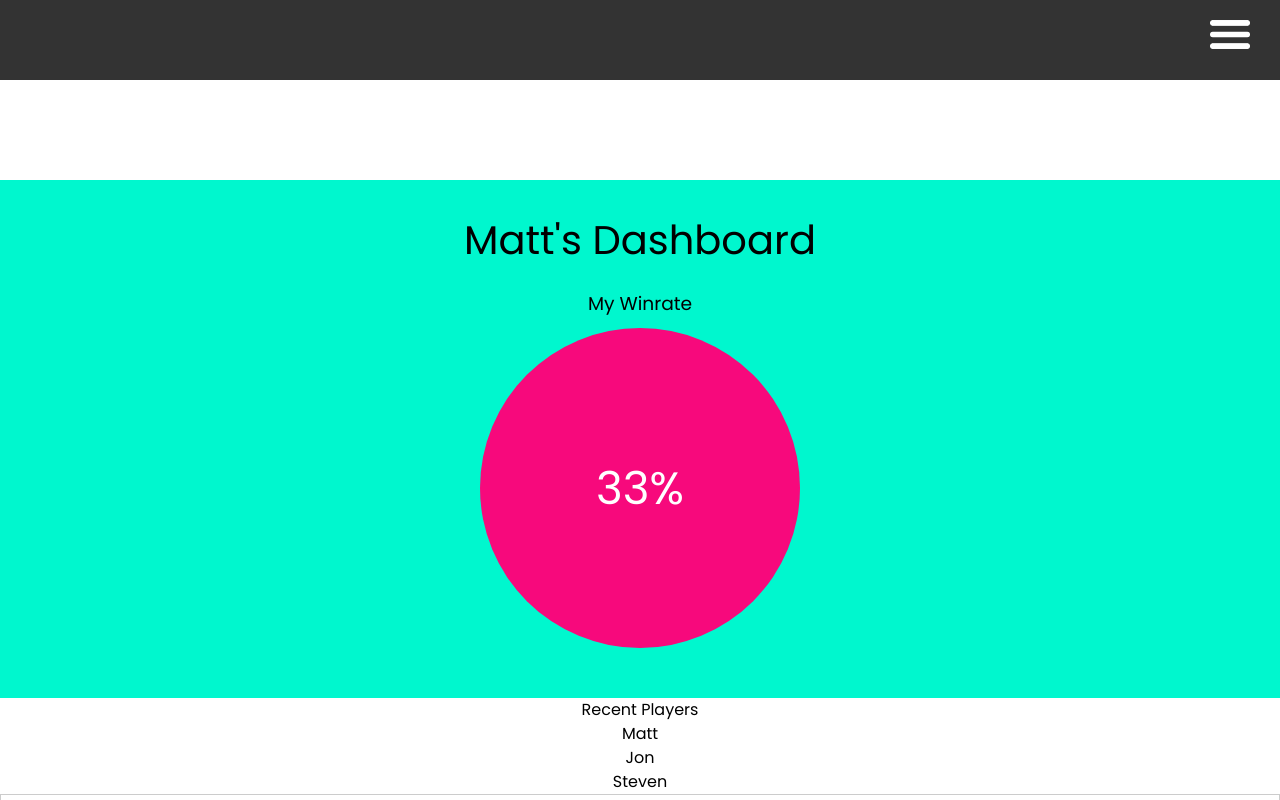
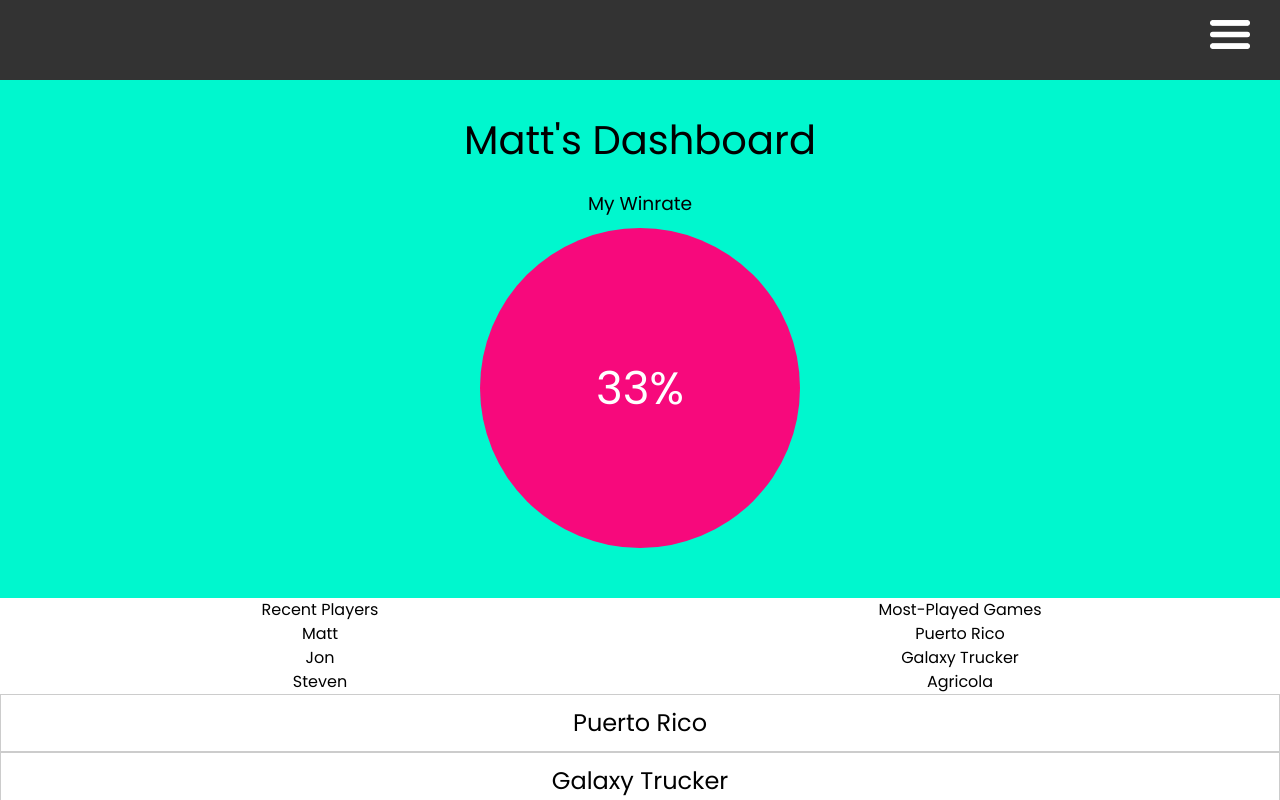
Before and after one commit to MattLong87/winrate-client, a React (Create React App) app: page /dashboard in a window 1280 px wide. Shown: the top 800 px of the page. Built offline with nearby package versions, Linux system fonts and the light colour scheme; no server answers.

Commit message:
added most-played games component to dashboard

```diff
--- a/src/components/Dashboard.js
+++ b/src/components/Dashboard.js
@@ -2,6 +2,7 @@ import React from 'react';
 import {connect} from 'react-redux';
 import OverallWinrate from './OverallWinrate';
 import RecentPlayers from './RecentPlayers';
+import MostPlayed from './MostPlayed';
 import RecentSessions from './RecentSessions';
 import calculateWinrate from '../calculateWinrate';
 
@@ -22,6 +23,8 @@ export function Dashboard(props) {
 
             <RecentPlayers recentPlayers={recentPlayers} />
 
+            <MostPlayed sessions={props.user.sessions} />
+
             <RecentSessions sessions={props.user.sessions} token={props.user.token}/>
         </div>
     );
--- /dev/null
+++ b/src/components/MostPlayed.js
@@ -0,0 +1,37 @@
+import React from 'react';
+
+export default function MostPlayed(props) {
+    if (!props.sessions){
+        return <div></div>
+    }
+    //build an object with frequency for each game name, then convert to nested
+    //array and sort by frequency
+    let gamesFrequency = {};
+    props.sessions.map(session => {
+        if (session.game in gamesFrequency){
+            gamesFrequency[session.game]++;
+        }
+        else {
+            gamesFrequency[session.game] = 1;
+        }
+        return true; //to avoid React warning
+    })
+    let gamesSortable = [];
+    for (var game in gamesFrequency){
+        gamesSortable.push([game, gamesFrequency[game]])
+    }
+    gamesSortable.sort((a, b) => b[1] - a[1]);
+
+    let lis = gamesSortable.map((game, i) => {
+        return <li key={i}>{game[0]}</li>
+    })
+
+    return (
+        <div className='most-played'>
+            <span className='most-played-header'>Most-Played Games</span>
+            <ul>
+                {lis}
+            </ul>
+        </div>
+    )
+}
--- a/src/components/NavBar.js
+++ b/src/components/NavBar.js
@@ -8,7 +8,7 @@ export default function NavBar() {
     return (
         <nav>
             <ul>
-                <li className='top-li'><img src={hamburger} className='hamburger' onClick={(e) => toggleNavExpand(e)} /></li>
+                <li className='top-li'><img src={hamburger} className='hamburger' onClick={(e) => toggleNavExpand(e)} alt='expand navigation' /></li>
                 <section className='nav-links'>
                     <li><Link to='/' onClick={(e) => linkToggleNavExpand(e)}>WinRate</Link></li>
                     <li><Link to='/dashboard' onClick={(e) => linkToggleNavExpand(e)}>Dashboard</Link></li>
--- a/src/components/RecentPlayers.js
+++ b/src/components/RecentPlayers.js
@@ -8,7 +8,7 @@ export default function RecentPlayers(props) {
         return <li key={i}>{player}</li>
     })
     return (
-        <div>
+        <div className='recent-players'>
             <span className='recent-players-header'>Recent Players</span>
             <ul>
                 {lis}
--- a/src/css/dashboard.css
+++ b/src/css/dashboard.css
@@ -1,7 +1,3 @@
-.dashboard{
-    padding-top: 100px;
-}
-
 .dashboard header{
     background: #00F7CE;
     padding: 30px 0;
@@ -10,3 +6,13 @@
 .dashboard .dashboard-title{
     font-size: 30pt;
 }
+
+.dashboard .recent-players{
+    width: 50%;
+    display: inline-block
+}
+
+.dashboard .most-played{
+    width: 50%;
+    display: inline-block
+}
```
